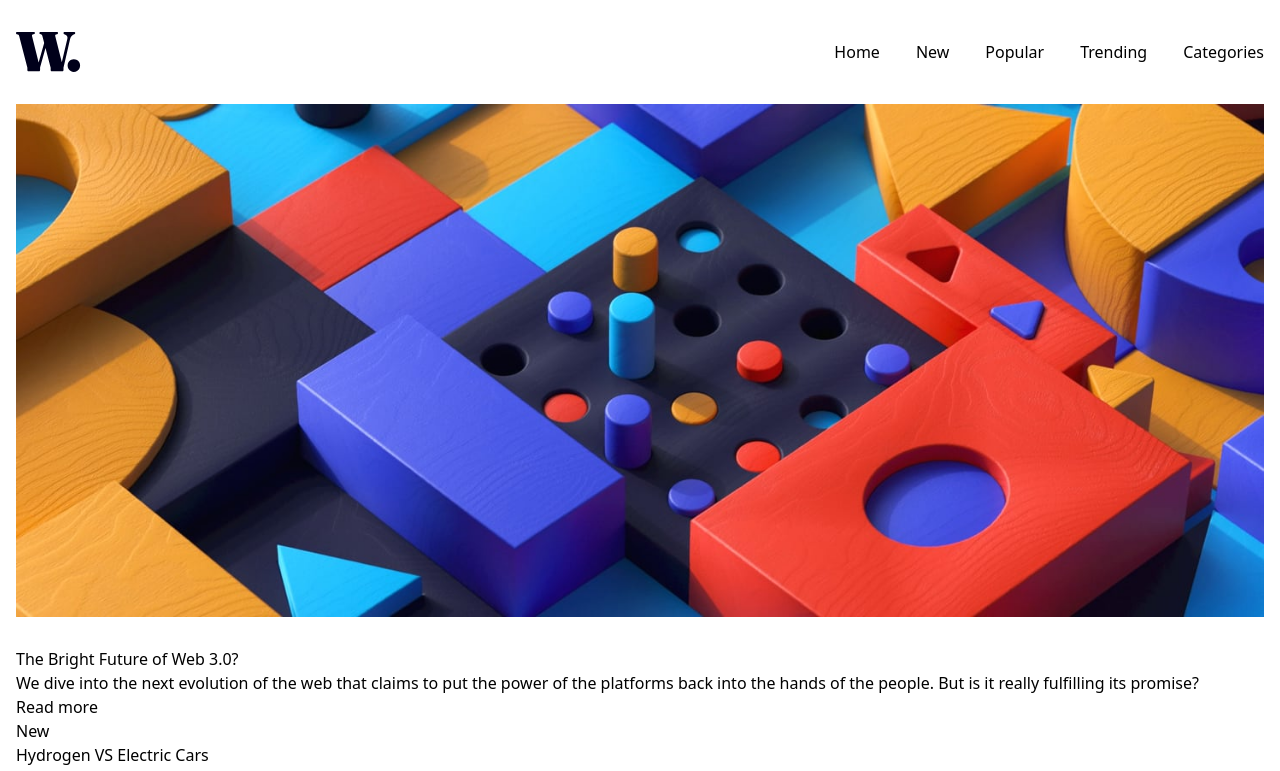
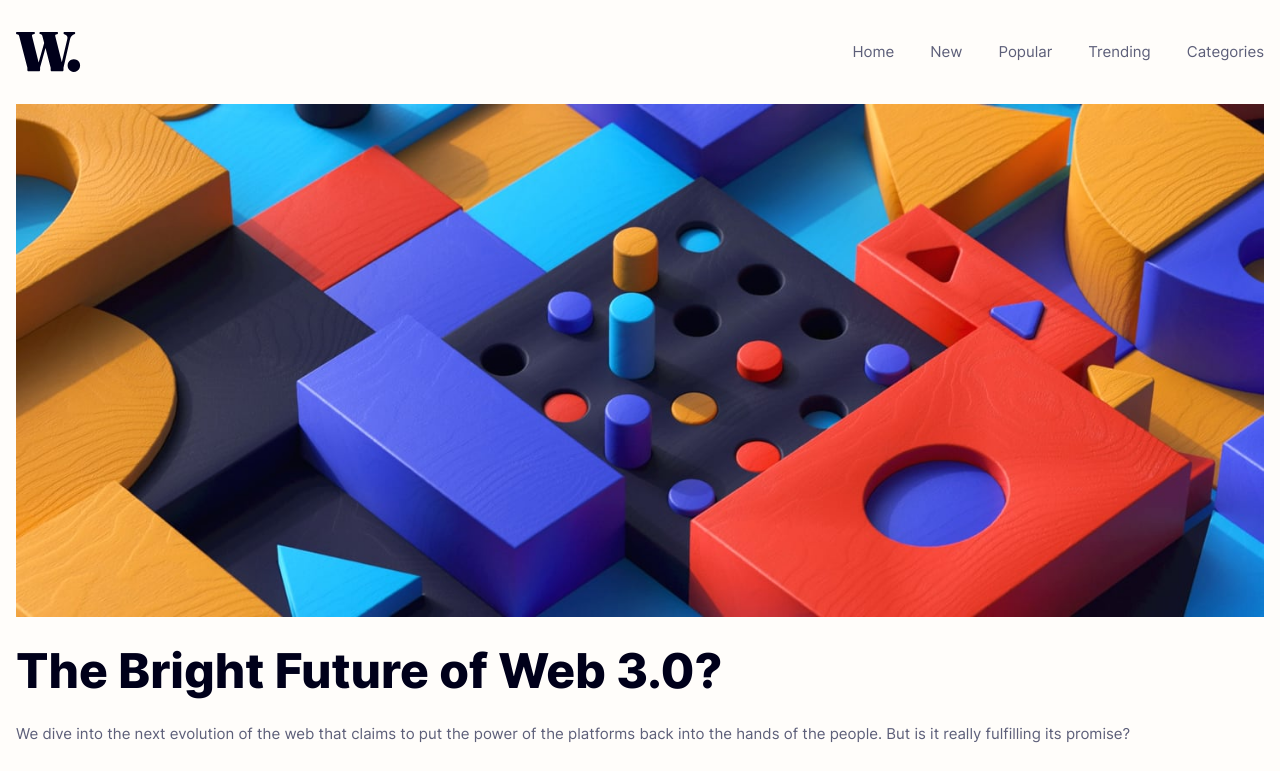
Before and after one commit to madegilangaditya/news-homepage-main, a plain HTML site: page index.html in a window 1280 px wide. Shown: the top 771 px of the page. Drawn offline with Linux system fonts and the light colour scheme.

Commit message:
add tailwind base style

```diff
--- a/index.html
+++ b/index.html
@@ -24,7 +24,7 @@
             <img src="./assets/images/icon-menu-close.svg" class="hidden" alt="" srcset="">
           </div>
           <div class="menu-wrap invisible lg:visible absolute lg:relative right-0">
-            <ul class="menu flex justify-end items-center gap-9">
+            <ul class="menu flex justify-end items-center gap-9 font-inter">
               <li class="menu-item"><a href="#">Home</a></li>
               <li class="menu-item"><a href="#">New</a></li>
               <li class="menu-item"><a href="#">Popular</a></li>
@@ -37,15 +37,15 @@
     </header>
     <section class="header-banner">
       <div class="container mx-auto px-4">
-        <div class="header-banner-content">
+        <div class="header-banner-content mb-16">
           <div class="banner-image pb-4 mb-3.5">
             <img src="./assets/images/image-web-3-mobile.jpg" alt="Banner Mobile" srcset="" class="lg:hidden">
             <img src="./assets/images/image-web-3-desktop.jpg" alt="Banner Desktop" srcset="" class="hidden lg:block">
           </div>
           <div class="detail-headline">
-            <h1>The Bright Future of Web 3.0?</h1>
+            <h1 class="font-extrabold text-5xl mb-7">The Bright Future of Web 3.0?</h1>
             <div class="content-detail">
-              <p>We dive into the next evolution of the web that claims to put the power of the platforms back into the hands of the people. But is it really fulfilling its promise?</p>
+              <p class="mb-8">We dive into the next evolution of the web that claims to put the power of the platforms back into the hands of the people. But is it really fulfilling its promise?</p>
               <a href="#" class="btn">Read more</a>
             </div>
           </div>
--- a/src/index.css
+++ b/src/index.css
@@ -1,3 +1,54 @@
+@font-face {
+    font-family: 'Inter';
+    src: url('../assets/fonts/static/Inter-Regular.ttf') format('truetype');
+    font-weight: 400;
+    font-style: normal;
+}
+
+@font-face {
+    font-family: 'Inter';
+    src: url('../assets/fonts/static/Inter-Bold.ttf') format('truetype');
+    font-weight: 700;
+    font-style: normal;
+}
+
+@font-face {
+    font-family: 'Inter';
+    src: url('../assets/fonts/static/Inter-ExtraBold.ttf') format('truetype');
+    font-weight: 800;
+    font-style: normal;
+}
+
 @tailwind base;
 @tailwind components;
 @tailwind utilities;
+
+@layer base{
+    h1,h2,h3,h4{
+        @apply text-very-dark-blue;
+        font-weight: 700;
+    }
+
+    body{
+        font-size: 0.938rem;
+        line-height: 1.5;
+        @apply text-dark-grayish-blue;
+        @apply bg-off-white;
+    }
+
+    .btn{
+        @apply bg-soft-red;
+        padding: 15px 30px;
+        @apply text-off-white;
+        line-height: 1.2;
+        letter-spacing: 0.25rem;
+        @apply uppercase;
+        font-weight: 700;
+        @apply inline-block;
+        @apply transition-colors;
+    }
+
+    .btn:hover{
+        @apply bg-very-dark-blue;
+    }
+}
--- a/tailwind.config.js
+++ b/tailwind.config.js
@@ -5,7 +5,19 @@ module.exports = {
     './index.html'
   ],
   theme: {
-    extend: {},
+    colors: {
+      'soft-orange': 'hsl(35, 77%, 62%)',
+      'soft-red': 'hsl(5, 85%, 63%)',
+      'off-white': 'hsl(36, 100%, 99%)',
+      'grayish-blue': 'hsl(233, 8%, 79%)',
+      'dark-grayish-blue': 'hsl(236, 13%, 42%)',
+      'very-dark-blue': 'hsl(240, 100%, 5%)',
+    },
+    extend: {
+      fontFamily: {
+        'sans': ['Inter', 'Helvetica', 'Arial', 'sans-serif'],
+      }
+    },
   },
   plugins: [],
 }
```
Also changed, not shown: dist/style.css.
